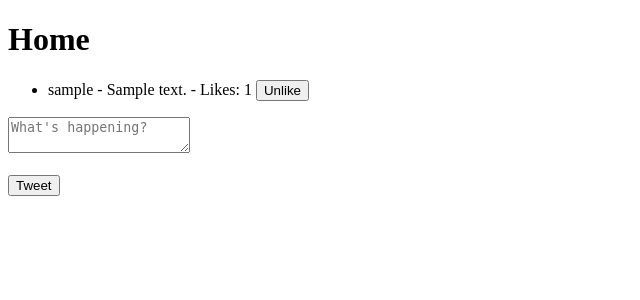
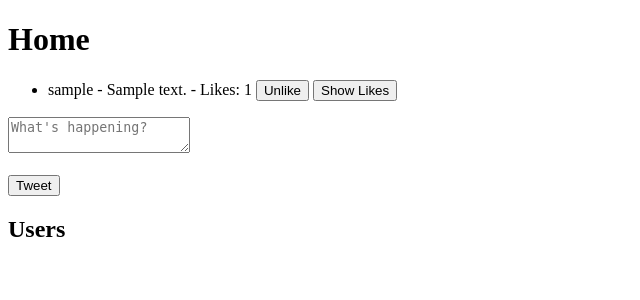
Before and after one commit to tigerhostsolutions/CIS2454-PHP-SOCIAL-TWEET, a PHP site: page / in a window 1280 px wide. Shown: the top 300 px of the page, without its empty margins (0-640 px from the left). Run offline with PHP 8.4, Linux system fonts and the light colour scheme; the visitor is signed in with stand-in values (Sample User, id 1); tables that the repository leaves empty hold one stand-in row (values such as "Sample post").

Commit message:
Updated index to implement follows

```diff
--- a/index.php
+++ b/index.php
@@ -27,6 +27,28 @@
         $stmt->execute(['user_id' => $_SESSION['user_id'], 'tweet_id' => $tweet_id]);
 
         header("Location: index.php");
+    }
+
+    if ($_SERVER['REQUEST_METHOD'] === 'GET' && isset($_GET['tweet_id'])) {
+        $tweet_id = $_GET['tweet_id'];
+
+        $stmt = $pdo->prepare("SELECT users.username FROM likes JOIN users ON likes.user_id = users.id WHERE likes.tweet_id = :tweet_id");
+        $stmt->execute(['tweet_id' => $tweet_id]);
+        $users = $stmt->fetchAll(PDO::FETCH_ASSOC);
+
+        echo json_encode($users);
+        exit;
+    }
+
+    if ($_SERVER['REQUEST_METHOD'] === 'GET' && isset($_GET['user_id'])) {
+        $user_id = $_GET['user_id'];
+
+        $stmt = $pdo->prepare("SELECT users.username FROM follows JOIN users ON follows.follower_id = users.id WHERE follows.followed_id = :user_id");
+        $stmt->execute(['user_id' => $user_id]);
+        $followers = $stmt->fetchAll(PDO::FETCH_ASSOC);
+
+        echo json_encode($followers);
+        exit;
     }
 ?>
 
@@ -59,6 +81,8 @@
                                   <button type='submit'>Like</button>
                               </form>";
                     }
+                    echo "<button onclick='showLikes({$tweet['id']})'>Show Likes</button>";
+                    echo "<ul id='likes-{$tweet['id']}' style='display:none;'></ul>";
                     echo "</li>";
                 }
             ?>
@@ -72,4 +96,68 @@
             <button type="submit">Tweet</button>
         </form>
 
+        <h2>Users</h2>
+        <ul>
+
+            <?php
+                $stmt = $pdo->prepare("SELECT users.*,
+                                       (SELECT COUNT(*) FROM follows WHERE follows.following_id = users.id AND follows.follower_id = :user_id) AS user_followed
+                                       FROM users
+                                       WHERE users.id != :user_id");
+                $stmt->execute(['user_id' => $_SESSION['user_id']]);
+                $users = $stmt->fetchAll(PDO::FETCH_ASSOC);
+
+                foreach ($users as $user) {
+                    echo "<li>{$user['username']}";
+                    if ($user['user_followed'] > 0) {
+                        echo "<form method='POST' action='index.php' style='display:inline;'>
+                                  <input type='hidden' name='unfollow_user_id' value='{$user['id']}'>
+                                  <button type='submit'>Unfollow</button>
+                              </form>";
+                    } else {
+                        echo "<form method='POST' action='index.php' style='display:inline;'>
+                                  <input type='hidden' name='follow_user_id' value='{$user['id']}'>
+                                  <button type='submit'>Follow</button>
+                              </form>";
+                    }
+                    echo "<button onclick='showFollowers({$user['id']})'>Show Followers</button>";
+                    echo "<ul id='followers-{$user['id']}' style='display:none;'></ul>";
+                    echo "</li>";
+                }
+            ?>
+
+        </ul>
+
+        <script>
+            function showLikes(tweetId) {
+                fetch(`index.php?tweet_id=${tweetId}`)
+                    .then(response => response.json())
+                    .then(users => {
+                        const likesList = document.getElementById(`likes-${tweetId}`);
+                        likesList.innerHTML = '';
+                        users.forEach(user => {
+                            const li = document.createElement('li');
+                            li.textContent = user.username;
+                            likesList.appendChild(li);
+                        });
+                        likesList.style.display = 'block';
+                    });
+            }
+
+            function showFollowers(userId) {
+                fetch(`index.php?user_id=${userId}`)
+                    .then(response => response.json())
+                    .then(users => {
+                        const followersList = document.getElementById(`followers-${userId}`);
+                        followersList.innerHTML = '';
+                        users.forEach(user => {
+                            const li = document.createElement('li');
+                            li.textContent = user.username;
+                            followersList.appendChild(li);
+                        });
+                        followersList.style.display = 'block';
+                    });
+            }
+        </script>
+
     </main>
```
Lines whose indentation alone changed are shown as unchanged.
